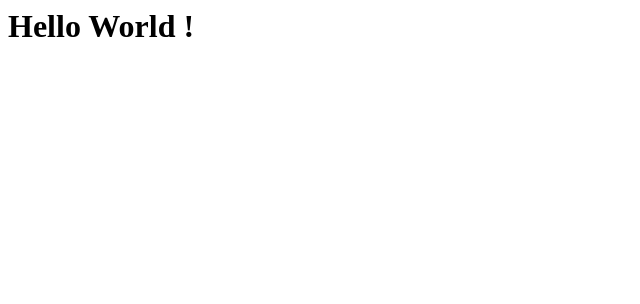
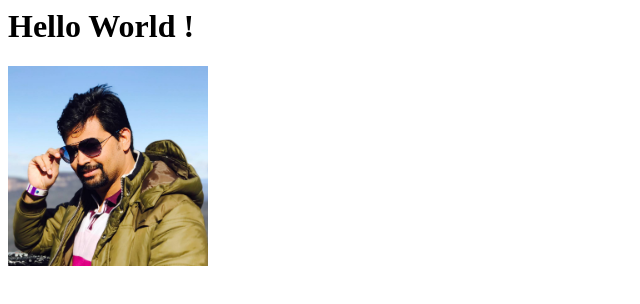
Before and after one commit to piyush-aggarwal-1986/piyush-aggarwal-1986.github.io, a plain HTML site: page index.html in a window 1280 px wide. Shown: the whole page, without its empty margins (0-640 px from the left). Drawn offline with Linux system fonts and the light colour scheme.

Commit message:
Added photo

```diff
--- a/index.html
+++ b/index.html
@@ -1,3 +1,4 @@
 <html>
     <h1> Hello World !</h1>
+    <img src="piyush-profile.jpg" height="200">
 </html>
```
Also changed, not shown: piyush-profile.jpg (added), 3 other files.
